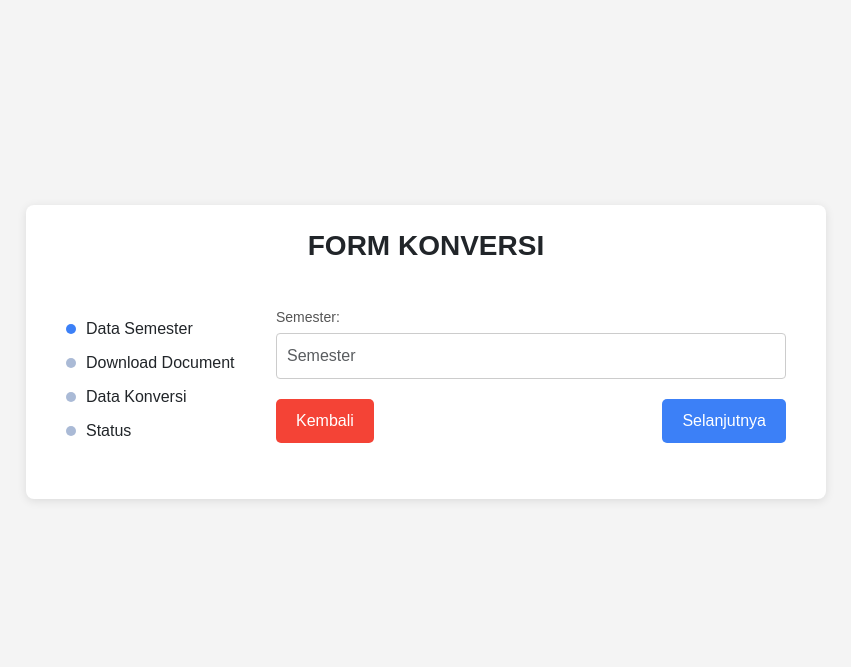
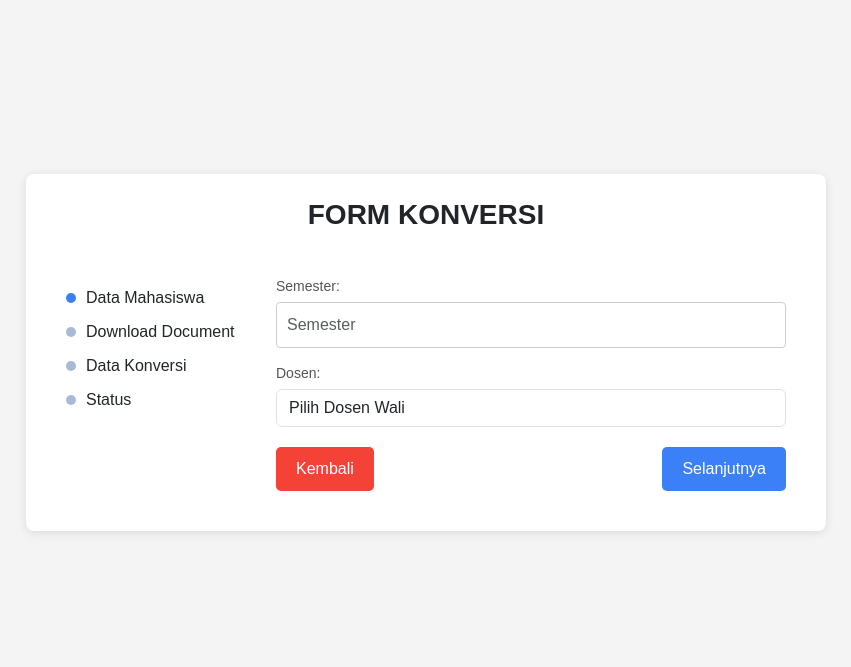
Before and after one commit to FardhanErfandyar/mbkm, a Django app: page /tambah-konversi/data-semester in a window 1280 px wide. Shown: the part 378-1045 px from the top of the page, without its empty margins (214-1065 px from the left). Run offline with Django 5.2, Linux system fonts and the light colour scheme; data that the repository does not hold is empty; some libraries are stand-ins or nearby versions.

Commit message:
models, forms

```diff
--- a/mbkmapp/forms.py
+++ b/mbkmapp/forms.py
@@ -25,14 +25,17 @@
 
 
 class FormSemester(ModelForm):
+    dosen = forms.ModelChoiceField(queryset=Dosen.objects.all(), empty_label="Pilih Dosen Wali")
     class Meta:
-        model = UserProfile
-        fields = ['semester']
+        model = Mahasiswa
+        fields = ['semester', 'dosen']
         labels = {
             'semester' : 'Semester',
+            'dosen' : 'Dosen Wali'
             }
         widgets = {
             'semester': forms.TextInput(attrs={'class': 'form-control'}),
+            'dosen': forms.Select(attrs={'class': 'form-control'}),
 
         }
     def __init__(self, *args, **kwargs):
--- a/mbkmapp/models.py
+++ b/mbkmapp/models.py
@@ -1,8 +1,7 @@
 from django.db import models
 from django.contrib.auth.models import User
 from django.utils import timezone
-from django.db.models.signals import post_save
-from django.dispatch import receiver
+from django.core.exceptions import ValidationError
 
 
 class Program(models.Model):
@@ -21,6 +20,32 @@
         return self.nama_program
 
 
+class Dosen(models.Model):
+    user = models.OneToOneField(User, on_delete=models.CASCADE)
+    nip = models.CharField(max_length=50, unique=True)
+    department = models.CharField(max_length=100)
+    phone_number = models.CharField(max_length=15, null=True, blank=True)
+    office_address = models.CharField(max_length=255, null=True, blank=True)
+
+    def __str__(self):
+        return f"{self.user.get_full_name()} - {self.nip}"
+
+
+class Mahasiswa(models.Model):
+    user = models.OneToOneField(User, on_delete=models.CASCADE)
+    profile_picture = models.ImageField(upload_to="profile_pictures/", null=True)
+    universitas = models.CharField(max_length=100)
+    nim = models.CharField(max_length=50)
+    semester = models.IntegerField(null=True, blank=True)
+    dosen = models.ForeignKey(Dosen, on_delete=models.SET_NULL, null=True, related_name="mahasiswa")
+
+    def __str__(self):
+        return self.user.username
+
+def validate_ipk(value):
+    if value < 0.0 or value > 4.0:
+        raise ValidationError('IPK harus antara 0.0 hingga 4.0.')
+
 class Konversi(models.Model):
     STATUS_CHOICES = [
         ('sedang_diverifikasi', 'Sedang Diverifikasi'),
@@ -31,22 +56,25 @@
     id_konversi = models.CharField(max_length=255)
     created_at = models.DateTimeField(default=timezone.now)
     updated_at = models.DateTimeField(auto_now=True)
-    user = models.ForeignKey(User, on_delete=models.CASCADE)
-
+    mahasiswa = models.ForeignKey(Mahasiswa, on_delete=models.CASCADE, null=True)
     status = models.CharField(max_length=20, choices=STATUS_CHOICES, default='sedang_diverifikasi')
     matkul_konversi = models.CharField(max_length=255)
-    ipk = models.FloatField()
+    ipk = models.FloatField(validators=[validate_ipk])
     document = models.FileField(upload_to='documents/', null=True, blank=True)
+    dosen_wali = models.ForeignKey(Dosen, on_delete=models.SET_NULL, null=True, related_name="konversi_mahasiswa")
+
+    # Menambahkan foreign key ke Verifikasi
+    verifikasi = models.ForeignKey('Verifikasi', on_delete=models.SET_NULL, null=True, related_name="konversi")
+
     def __str__(self):
-        return f"{self.id_konversi} (Updated: {self.updated_at})"
+        return f"{self.id_konversi} - {self.mahasiswa.user.username} (Updated: {self.updated_at})"
 
 
-class UserProfile(models.Model):
-    user = models.OneToOneField(User, on_delete=models.CASCADE)
-    profile_picture = models.ImageField(upload_to="profile_pictures/", null=True)
-    universitas = models.CharField(max_length=100)
-    nim = models.CharField(max_length=50)
-    semester = models.IntegerField(null=True, blank=True)
+class Verifikasi(models.Model):
+    dosen_wali = models.ForeignKey(Dosen, on_delete=models.CASCADE, related_name='dosen_verifikasi')
+    tanggal_verifikasi = models.DateTimeField(auto_now_add=True)
+    status = models.CharField(max_length=20, choices=Konversi.STATUS_CHOICES)
+    catatan = models.TextField(null=True, blank=True)
 
     def __str__(self):
-        return self.user.username
+        return f"Verifikasi oleh {self.dosen_wali.user.username} pada {self.tanggal_verifikasi}"
--- a/mbkmapp/templates/form-konversi.html
+++ b/mbkmapp/templates/form-konversi.html
@@ -13,7 +13,7 @@
             <!-- Sidebar Steps -->
             <div class="form-sidebar">
                 <ul>
-                    <li><span class="dot"></span>Data Semester</li>
+                    <li><span class="dot"></span>Data Mahasiswa</li>
                     <li><span class="dot"></span>Download Document</li>
                     <li class="active"><span class="dot"></span>Data Konversi</li>
                     <li><span class="dot"></span>Status</li>
--- a/mbkmapp/templates/form-semester.html
+++ b/mbkmapp/templates/form-semester.html
@@ -13,7 +13,7 @@
             <!-- Sidebar Steps -->
             <div class="form-sidebar">
                 <ul>
-                    <li class="active"><span class="dot"></span>Data Semester</li>
+                    <li class="active"><span class="dot"></span>Data Mahasiswa</li>
                     <li><span class="dot"></span>Download Document</li>
                     <li><span class="dot"></span>Data Konversi</li>
                     <li><span class="dot"></span>Status</li>
@@ -26,6 +26,10 @@
                 <div class="form-group">
                     {{ form.semester.label_tag }}
                     {{ form.semester }}
+                </div>
+                <div class="form-group">
+                    {{ form.dosen.label_tag }}
+                    {{ form.dosen }}
                 </div>
                 <div class="form-buttons">
                     <button class="btn-back" type="button" onclick="window.history.back()">Kembali</button>
--- a/static/css/style.css
+++ b/static/css/style.css
@@ -575,7 +575,7 @@
 }
 
 .btn-download {
-  background-color: #2196F3; /* Blue */
+  background-color: #ffffff; /* Blue */
   color: white;
   padding: 10px 15px;
   text-decoration: none;
@@ -656,6 +656,14 @@
     text-align: center;
 }
 
+.form-buttons img {
+  transition: transform 0.3s; /* Animasi saat hover */
+}
+
+.form-buttons a:hover img {
+  transform: scale(10); /* Membesarkan gambar sedikit saat hover */
+}
+
 .btn-upload, .btn-cancel {
     background-color: #2196F3; /* Blue */
     color: white;
--- a/templates/base.html
+++ b/templates/base.html
@@ -18,7 +18,5 @@
         {% endblock content %}
 
 
-
-
     </body>
 </html>
```
Also changed, not shown: mbkmapp/templates/form-download.html (+5 -2 lines), static/img/pdf-icon.svg (added).
